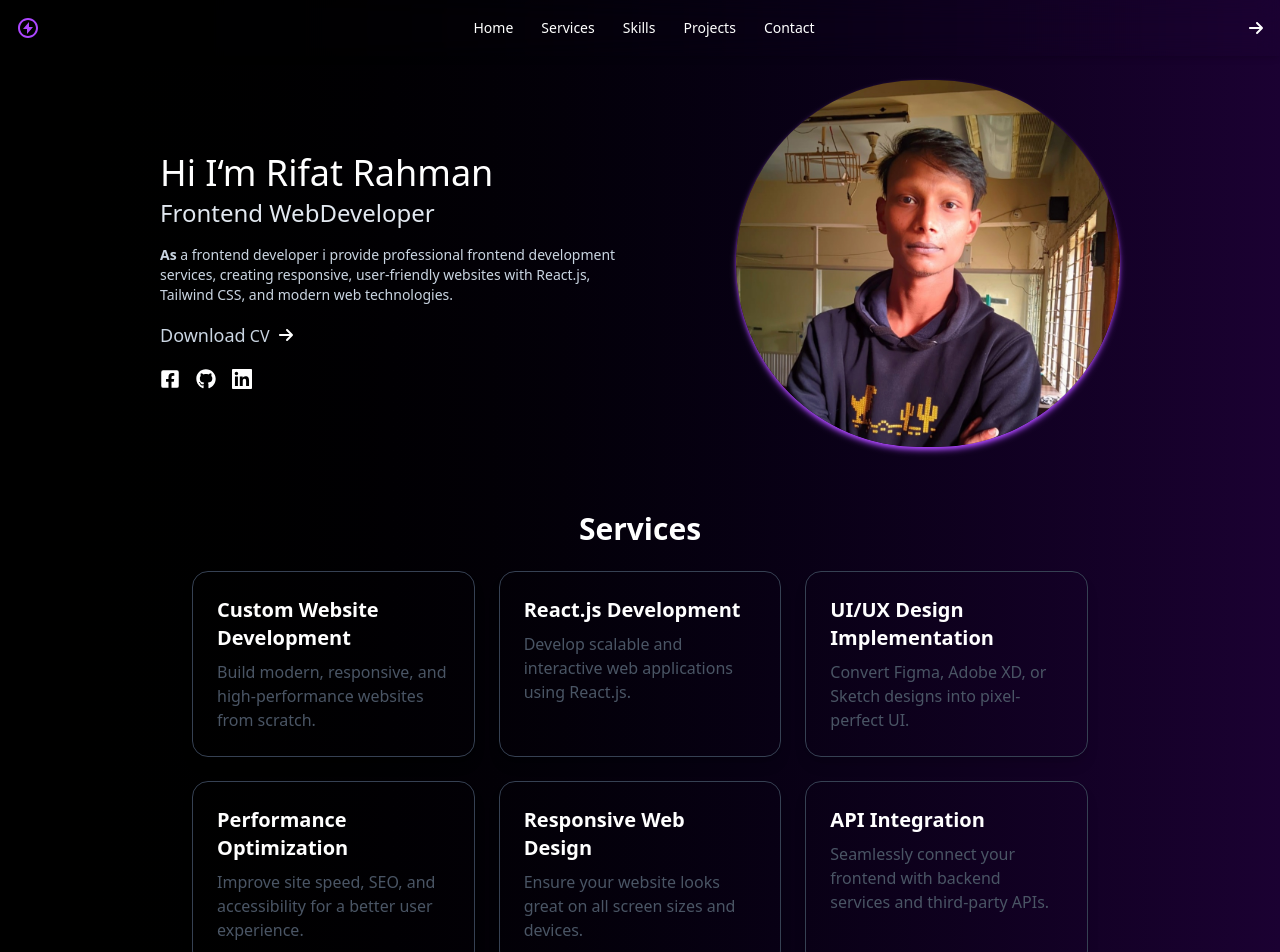
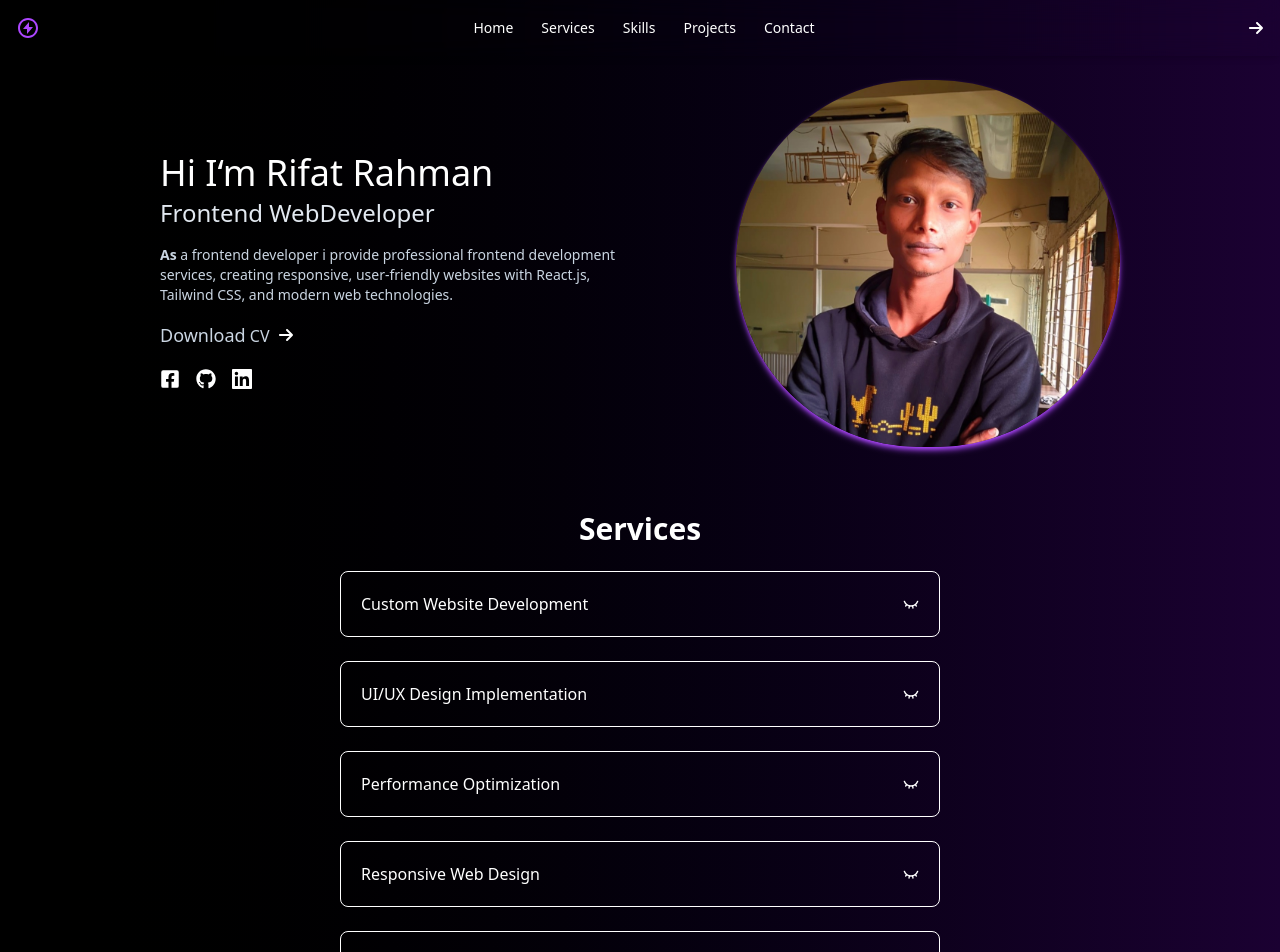
Before and after one commit to Rifat654/Personal-Portfolio, a React (Vite) app: page / in a window 1280 px wide. Shown: the top 952 px of the page. Built offline with nearby package versions, Linux system fonts and the light colour scheme.

Commit message:
update service section

```diff
--- a/src/components/Service.jsx
+++ b/src/components/Service.jsx
@@ -1,26 +1,39 @@
+import { LuEyeClosed } from "react-icons/lu";
+import { MdRemoveRedEye } from "react-icons/md";
+import { data } from "../Data"
+import { useState } from "react";
 const Service = () => {
 
-    const services = [
-        { title: "Custom Website Development", description: "Build modern, responsive, and high-performance websites from scratch." },
-        { title: "React.js Development", description: "Develop scalable and interactive web applications using React.js." },
-        { title: "UI/UX Design Implementation", description: "Convert Figma, Adobe XD, or Sketch designs into pixel-perfect UI." },
-        { title: "Performance Optimization", description: "Improve site speed, SEO, and accessibility for a better user experience." },
-        { title: "Responsive Web Design", description: "Ensure your website looks great on all screen sizes and devices." },
-        { title: "API Integration", description: "Seamlessly connect your frontend with backend services and third-party APIs." }
-      ];
+  const [show, setShow] = useState(false)
 
+  const click = (id) => {
+    setShow(id)
+
+  }
   return (
     <div id="services" className="py-16 ">
-    <h2 className="text-3xl font-bold text-center mb-6"> Services</h2>
-    <div className="w-full px-4 sm:px-0 sm:w-[70%] container mx-auto grid grid-cols-1 sm:grid-cols-2 lg:grid-cols-3 gap-6">
-      {services.map((service, index) => (
-        <div key={index} className=" border-gray-700 border p-6 rounded-2xl shadow-lg hover:shadow-md transition duration-300 cursor-pointer hover:shadow-slate-500 ">
-          <h3 className="text-xl font-semibold mb-2">{service.title}</h3>
-          <p className="text-gray-600">{service.description}</p>
-        </div>
-      ))}
+      <h2 className="text-3xl font-bold text-center mb-6"> Services</h2>
+      <div className="w-full px-4 sm:px-0 sm:w-[70%] container flex flex-col items-center justify-center mx-auto gap-6">
+        {
+          data.map((item) => {
+            return (
+              <div onClick={() => click(item.id)} key={item.id} className="w-full sm:w-[600px] p-5 rounded-lg  border">
+                <div className="flex items-center justify-between ">
+                  <h2>{item.question}</h2>
+                  <span>{show === item.id ? <MdRemoveRedEye /> : <LuEyeClosed />}</span>
+                </div>
+                {
+                  show === item.id ?
+                    <p>{item.answer}</p> : null
+                }
+
+              </div>
+
+            )
+          })
+        }
+      </div>
     </div>
-  </div>
   )
 }
 
```
